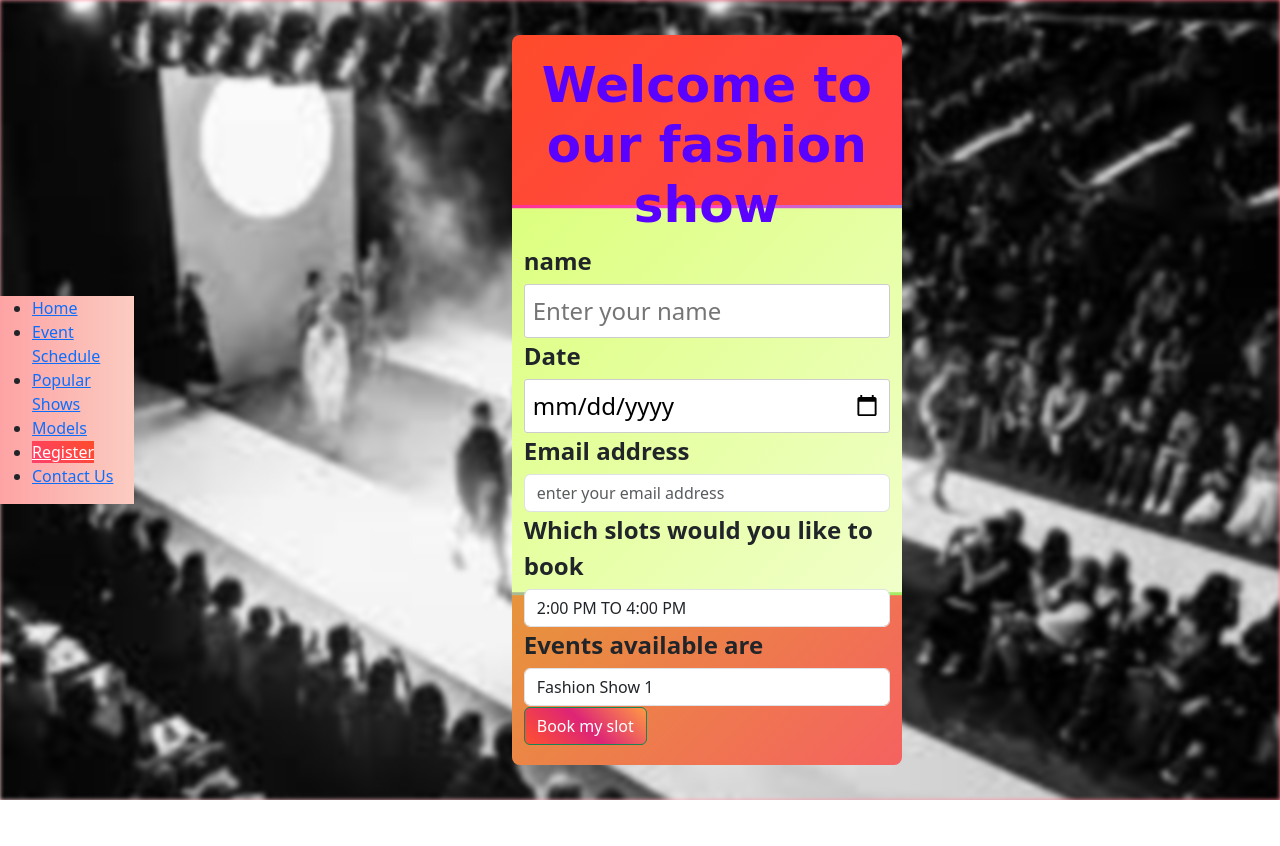
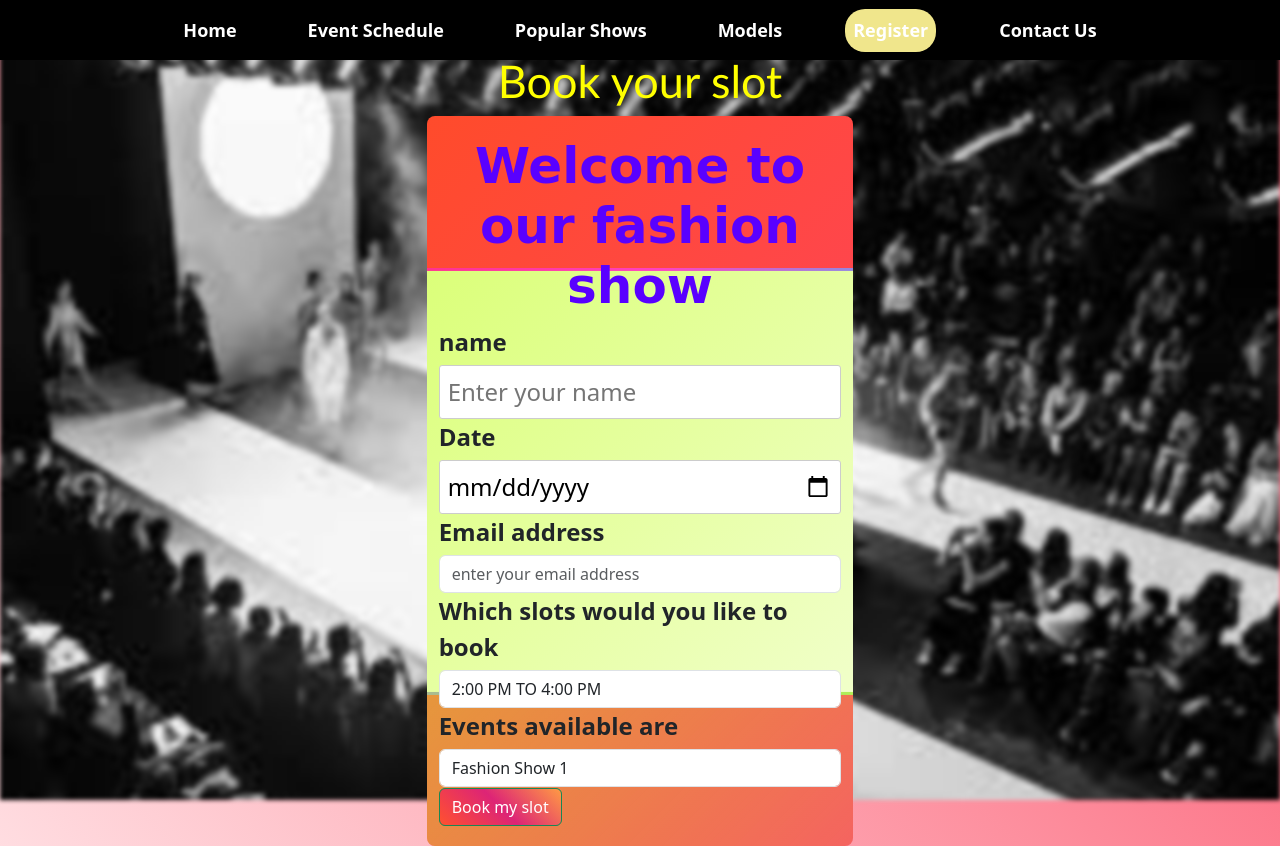
Before and after one commit to paridhiramtani/runway-royals-project, a plain HTML site: page registration.html in a window 1280 px wide. Before the commit the page ends 800 px from the top, so only its background shows below. Drawn offline with nearby package versions, Linux system fonts and the light colour scheme; files whose address does not match are found by name; a web font is replaced by a local one.

Commit message:
Update registration.html

```diff
--- a/registration.html
+++ b/registration.html
@@ -14,20 +14,30 @@
       <link href="https://fonts.googleapis.com/css2?family=Moon+Dance&display=swap" rel="stylesheet">
   </head>
   <body>
-    <header>
-        <div class="menu-icon" onclick="toggleMenu()">Menu</div>
-        <ul class="nav-links" id="nav-menu">
-            <li><a href="index.html">Home</a></li>
-            <li><a href="timeline.html">Event Schedule</a></li>
-            <li><a href="history.html">Popular Shows</a></li>
-            <li><a href="models.html">Models</a></li>
-            <li><a href="registration.html"  class="active">Register</a></li>
-            <li><a href="contact.html">Contact Us</a></li>
-        </ul>
-    </header>
+        <header>
+            <nav class="navbar navbar-expand-lg navbar-dark bg-black">
+                <div class="container-fluid">
+                    <button class="navbar-toggler" type="button" data-bs-toggle="collapse" data-bs-target="#nav-menu" aria-controls="nav-menu" aria-expanded="false" aria-label="Toggle navigation">
+                        <span class="navbar-toggler-icon"></span>
+                    </button>
+                    <div class="collapse navbar-collapse" id="nav-menu">
+                        <ul class="navbar-nav ms-auto">
+                            <li class="nav-item"><a class="nav-link" href="index.html">Home</a></li>
+                            <li class="nav-item"><a class="nav-link" href="timeline.html">Event Schedule</a></li>
+                            <li class="nav-item"><a class="nav-link" href="history.html">Popular Shows</a></li>
+                            <li class="nav-item"><a class="nav-link" href="models.html">Models</a></li>
+                            <li class="nav-item"><a class="nav-link active" href="registration.html">Register</a></li>
+                            <li class="nav-item"><a class="nav-link" href="contact.html">Contact Us</a></li>
+                        </ul>
+                    </div>
+                </div>
+            </nav>
+        </header>
+
+
 
           <div class="row justify-content-center align-items-center" style="min-height: 100vh;">
-
+            <h1>Book your slot</h1>
               <div class="col-md-4">
 
                   <div class="border-line"></div>
```
